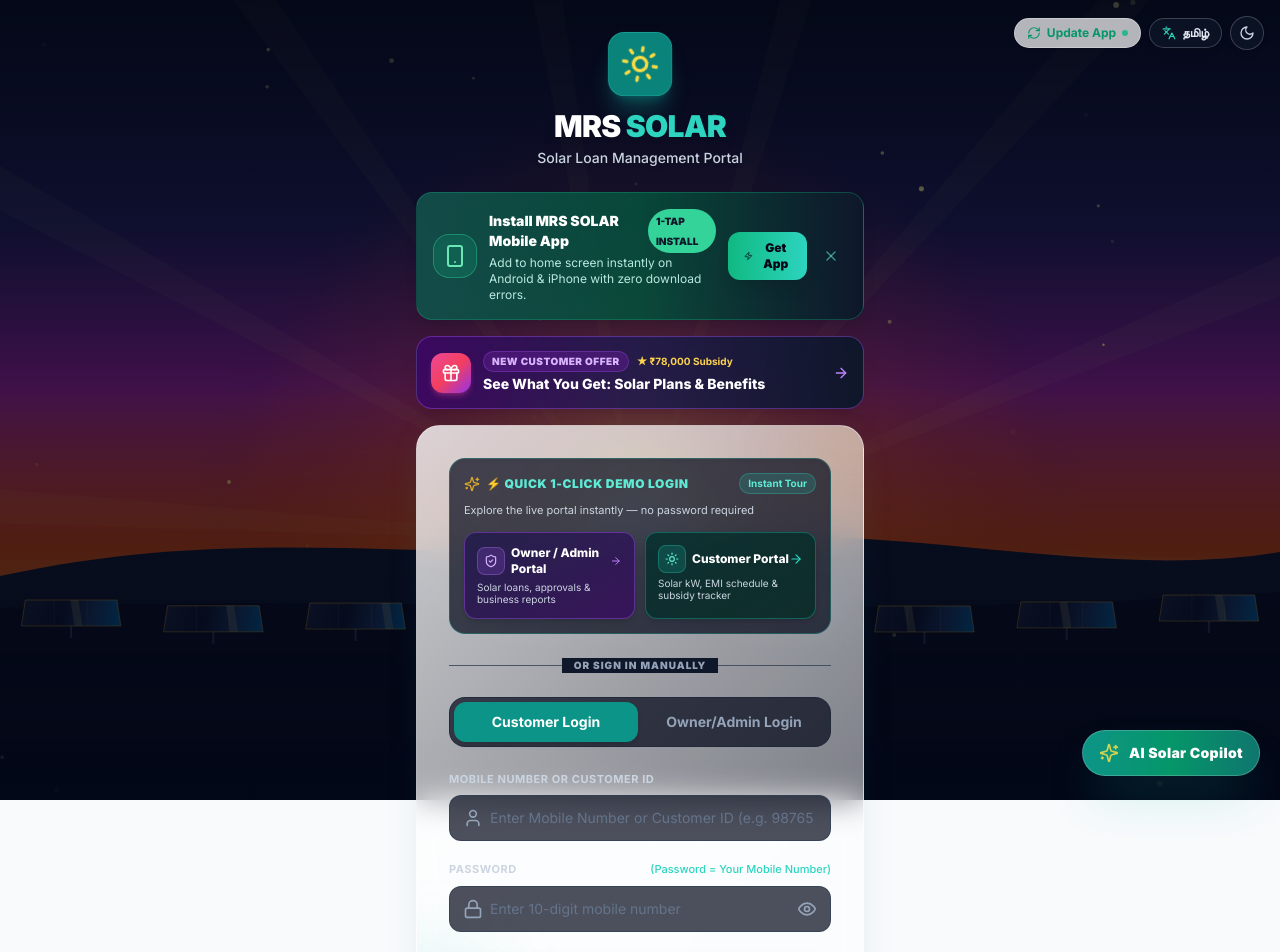
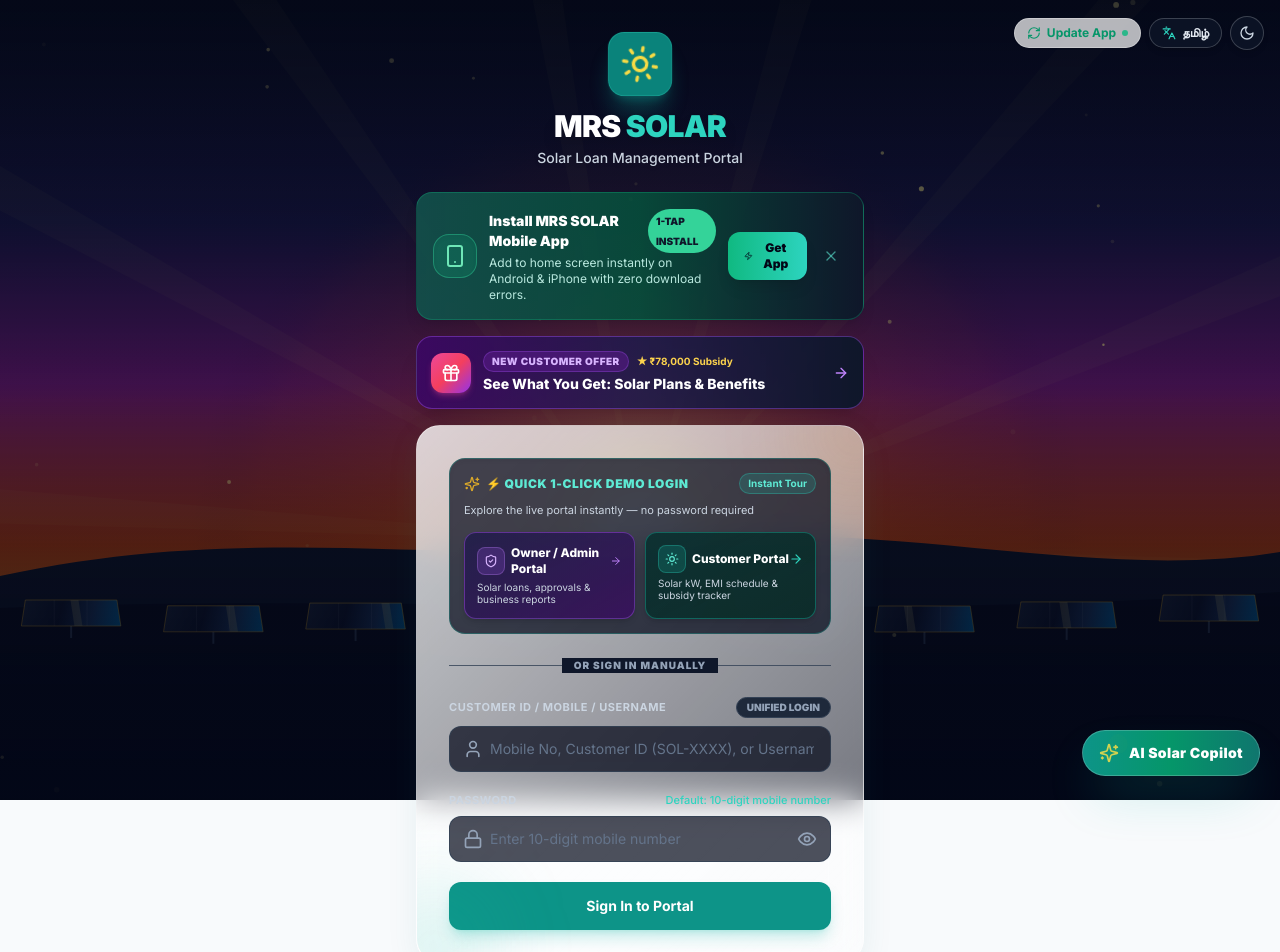
Before and after one commit to rsanthoshkumar376-ux/mrs-solar, a React (Vite) app in the folder frontend/: page /login in a window 1280 px wide. Shown: the top 952 px of the page. Built offline with nearby package versions, Linux system fonts and the light colour scheme.

Commit message:
feat: replace separate login tabs with unified smart login that adapts by username

```diff
--- a/frontend/src/pages/Login.jsx
+++ b/frontend/src/pages/Login.jsx
@@ -11,7 +11,6 @@
 import { translations, getLanguage, setLanguage } from '../utils/translations.js';
 
 export default function Login() {
-  const [roleTab, setRoleTab] = useState('customer'); // 'customer' or 'admin'
   const [username, setUsername] = useState('');
   const [password, setPassword] = useState('');
   const [showPassword, setShowPassword] = useState(false);
@@ -20,6 +19,9 @@
   const [demoLoadingRole, setDemoLoadingRole] = useState(null); // 'admin' | 'customer' | null
   const [showCalculator, setShowCalculator] = useState(false);
   const [lang, setLang] = useState(getLanguage);
+
+  const trimmedUser = username.trim().toLowerCase();
+  const isAdminDetected = trimmedUser === 'mrsassociates' || trimmedUser.startsWith('admin') || trimmedUser === 'mrs';
 
   // Referral URL query param detection (?ref=MRS-SOL1001 or ?code=...)
   const [referralCode, setReferralCode] = useState(() => {
@@ -77,7 +79,6 @@
     const demoUser = role === 'admin' ? 'MRSassociates' : 'deepi';
     const demoPass = role === 'admin' ? '2332' : '08072454996';
 
-    setRoleTab(role);
     setUsername(demoUser);
     setPassword(demoPass);
 
@@ -135,14 +136,6 @@
     } finally {
       setLoading(false);
     }
-  };
-
-  const selectTab = (tab) => {
-    setRoleTab(tab);
-    setUsername('');
-    setPassword('');
-    setShowPassword(false);
-    setError('');
   };
 
   return (
@@ -316,32 +309,6 @@
             <div className="border-t border-slate-700/80 w-full"></div>
           </div>
 
-          {/* TAB HEADERS */}
-          <div className="flex space-x-1 p-1 bg-slate-950/70 rounded-2xl mb-6 border border-slate-800/80">
-            <button
-              type="button"
-              onClick={() => selectTab('customer')}
-              className={`flex-1 py-2.5 text-xs sm:text-sm font-bold rounded-xl transition-all duration-200 ${
-                roleTab === 'customer'
-                  ? 'bg-teal-600 text-white shadow-md'
-                  : 'text-slate-400 hover:text-white'
-              }`}
-            >
-              {t.customerLoginTab}
-            </button>
-            <button
-              type="button"
-              onClick={() => selectTab('admin')}
-              className={`flex-1 py-2.5 text-xs sm:text-sm font-bold rounded-xl transition-all duration-200 ${
-                roleTab === 'admin'
-                  ? 'bg-teal-600 text-white shadow-md'
-                  : 'text-slate-400 hover:text-white'
-              }`}
-            >
-              {t.adminLoginTab}
-            </button>
-          </div>
-
           {error && (
             <div className="flex items-center space-x-2 bg-red-500/15 border border-red-500/30 text-red-300 p-3 rounded-xl text-xs sm:text-sm mb-6">
               <ShieldAlert className="w-4 h-4 flex-shrink-0 text-red-400" />
@@ -349,12 +316,30 @@
             </div>
           )}
 
-          {/* FORM */}
+          {/* UNIFIED SINGLE SMART LOGIN FORM */}
           <form onSubmit={handleSubmit} className="space-y-5">
             <div>
-              <label className="block text-[11px] font-bold text-slate-300 uppercase tracking-wider mb-2">
-                {roleTab === 'customer' ? t.loginIdentifierLabel : t.loginIdentifierAdminLabel}
-              </label>
+              <div className="flex items-center justify-between mb-2">
+                <label className="block text-[11px] font-bold text-slate-300 uppercase tracking-wider">
+                  {isAdminDetected
+                    ? (lang === 'ta' ? 'நிர்வாகி பயனர்பெயர்' : 'Administrator Username')
+                    : (lang === 'ta' ? 'பயனர்பெயர் / வாடிக்கையாளர் எண் / மொபைல்' : 'Customer ID / Mobile / Username')}
+                </label>
+                <span className={`text-[10px] font-black uppercase px-2.5 py-0.5 rounded-full transition-all duration-300 ${
+                  isAdminDetected
+                    ? 'bg-purple-900/60 text-purple-300 border border-purple-500/40 shadow-sm'
+                    : trimmedUser.length > 0
+                    ? 'bg-teal-900/60 text-teal-300 border border-teal-500/40 shadow-sm'
+                    : 'bg-slate-800 text-slate-400 border border-slate-700'
+                }`}>
+                  {isAdminDetected
+                    ? (lang === 'ta' ? '🛡️ நிர்வாக தளம்' : '🛡️ Owner Portal')
+                    : trimmedUser.length > 0
+                    ? (lang === 'ta' ? '☀️ வாடிக்கையாளர் தளம்' : '☀️ Customer Portal')
+                    : (lang === 'ta' ? 'ஒற்றை உள்நுழைவு' : 'Unified Login')}
+                </span>
+              </div>
+
               <div className="relative">
                 <span className="absolute inset-y-0 left-0 flex items-center pl-3.5 text-slate-400">
                   <User className="w-4 h-4 sm:w-5 sm:h-5" />
@@ -363,8 +348,12 @@
                   type="text"
                   value={username}
                   onChange={(e) => setUsername(e.target.value)}
-                  placeholder={roleTab === 'customer' ? t.loginIdentifierPlaceholder : t.loginIdentifierAdminPlaceholder}
-                  className="w-full bg-slate-950/70 border border-slate-700/80 focus:border-teal-400 focus:ring-1 focus:ring-teal-400 rounded-xl py-3 pl-10 pr-4 outline-none transition-all text-white placeholder:text-slate-500 text-xs sm:text-sm"
+                  placeholder={lang === 'ta' ? 'மொபைல் எண், SOL-XXXX அல்லது பயனர்பெயர்' : 'Mobile No, Customer ID (SOL-XXXX), or Username'}
+                  className={`w-full bg-slate-950/70 border rounded-xl py-3 pl-10 pr-4 outline-none transition-all text-white placeholder:text-slate-500 text-xs sm:text-sm ${
+                    isAdminDetected
+                      ? 'border-purple-500/60 focus:border-purple-400 focus:ring-1 focus:ring-purple-400'
+                      : 'border-slate-700/80 focus:border-teal-400 focus:ring-1 focus:ring-teal-400'
+                  }`}
                 />
               </div>
             </div>
@@ -374,11 +363,13 @@
                 <label className="block text-[11px] font-bold text-slate-300 uppercase tracking-wider">
                   {t.passwordLabel}
                 </label>
-                {roleTab === 'customer' && (
-                  <span className="text-[11px] text-teal-400 font-medium">
-                    {t.passwordHint}
-                  </span>
-                )}
+                <span className={`text-[11px] font-medium transition-colors ${
+                  isAdminDetected ? 'text-purple-300 font-bold' : 'text-teal-400'
+                }`}>
+                  {isAdminDetected
+                    ? (lang === 'ta' ? 'நிர்வாக முதன்மை கடவுச்சொல் / PIN' : 'Master PIN or Admin Password')
+                    : (lang === 'ta' ? 'இயல்புநிலை: 10-இலக்க மொபைல் எண்' : 'Default: 10-digit mobile number')}
+                </span>
               </div>
               <div className="relative">
                 <span className="absolute inset-y-0 left-0 flex items-center pl-3.5 text-slate-400">
@@ -388,8 +379,14 @@
                   type={showPassword ? 'text' : 'password'}
                   value={password}
                   onChange={(e) => setPassword(e.target.value)}
-                  placeholder={roleTab === 'customer' ? t.passwordPlaceholderCustomer : t.passwordPlaceholderAdmin}
-                  className="w-full bg-slate-950/70 border border-slate-700/80 focus:border-teal-400 focus:ring-1 focus:ring-teal-400 rounded-xl py-3 pl-10 pr-11 outline-none transition-all text-white placeholder:text-slate-500 text-xs sm:text-sm"
+                  placeholder={isAdminDetected
+                    ? (lang === 'ta' ? 'நிர்வாக கடவுச்சொல் உள்ளிடவும்' : 'Enter Admin Password')
+                    : (lang === 'ta' ? '10-இலக்க மொபைல் எண் உள்ளிடவும்' : 'Enter 10-digit mobile number')}
+                  className={`w-full bg-slate-950/70 border rounded-xl py-3 pl-10 pr-11 outline-none transition-all text-white placeholder:text-slate-500 text-xs sm:text-sm ${
+                    isAdminDetected
+                      ? 'border-purple-500/60 focus:border-purple-400 focus:ring-1 focus:ring-purple-400'
+                      : 'border-slate-700/80 focus:border-teal-400 focus:ring-1 focus:ring-teal-400'
+                  }`}
                 />
                 <button
                   type="button"
@@ -410,15 +407,21 @@
             <button
               type="submit"
               disabled={loading}
-              className="w-full py-3.5 bg-teal-600 hover:bg-teal-500 disabled:bg-teal-600/50 text-white font-bold rounded-xl transition-all shadow-lg shadow-teal-500/25 hover:shadow-teal-500/40 outline-none focus:ring-2 focus:ring-teal-400 focus:ring-offset-2 focus:ring-offset-slate-900 text-xs sm:text-sm active:scale-[0.99]"
+              className={`w-full py-3.5 text-white font-bold rounded-xl transition-all shadow-lg outline-none focus:ring-2 focus:ring-offset-2 focus:ring-offset-slate-900 text-xs sm:text-sm active:scale-[0.99] ${
+                isAdminDetected
+                  ? 'bg-purple-600 hover:bg-purple-500 focus:ring-purple-400 shadow-purple-500/25 hover:shadow-purple-500/40'
+                  : 'bg-teal-600 hover:bg-teal-500 focus:ring-teal-400 shadow-teal-500/25 hover:shadow-teal-500/40'
+              }`}
             >
               {loading ? (
                 <div className="flex items-center justify-center space-x-2">
                   <div className="w-4 h-4 border-2 border-white border-t-transparent rounded-full animate-spin"></div>
                   <span>{t.loggingInBtn}</span>
                 </div>
+              ) : isAdminDetected ? (
+                (lang === 'ta' ? 'நிர்வாகியாக உள்நுழைக' : 'Sign In as Owner / Admin')
               ) : (
-                t.signInBtn
+                (lang === 'ta' ? 'உள்நுழைக' : 'Sign In to Portal')
               )}
             </button>
           </form>
```
